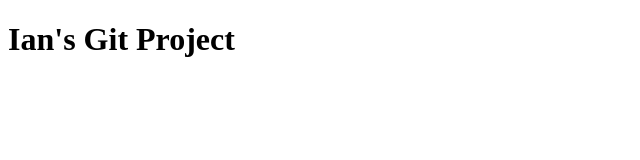
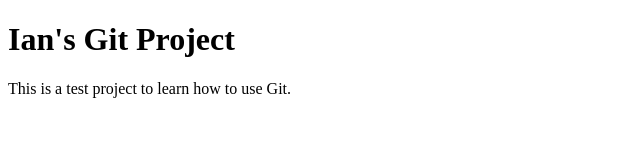
Before and after one commit to VictoriaUsman/pushpullexp, a plain HTML site: page index.html in a window 1280 px wide. Shown: the whole page, without its empty margins (0-640 px from the left). Drawn offline with Linux system fonts and the light colour scheme.

Commit message:
added another 2nd line paragraph to html

```diff
--- a/index.html
+++ b/index.html
@@ -7,5 +7,6 @@
 </head>
 <body>
     <h1>Ian's Git Project</h1>
+    <p>This is a test project to learn how to use Git.</p>
 </body>
 </html>
```
